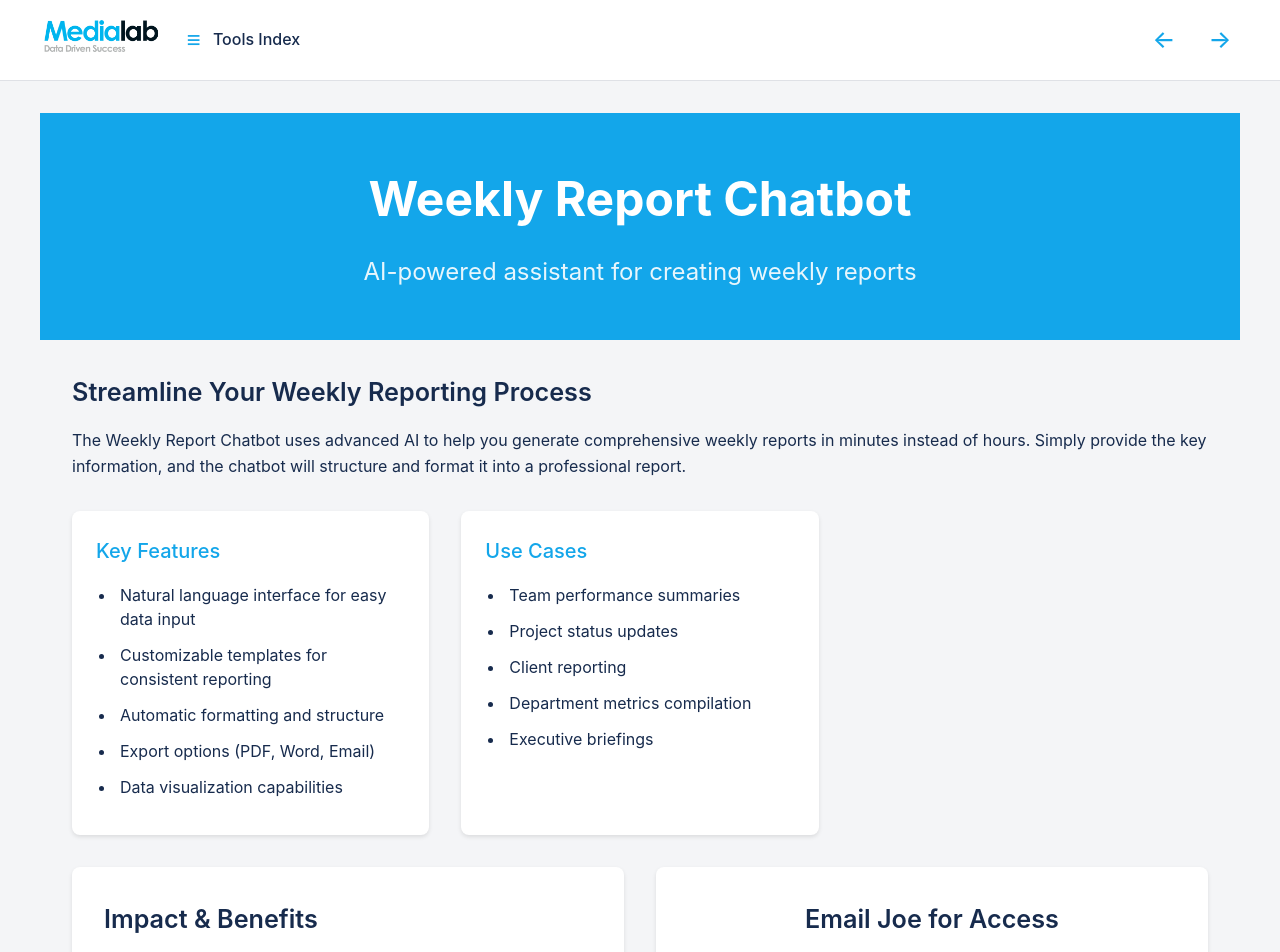
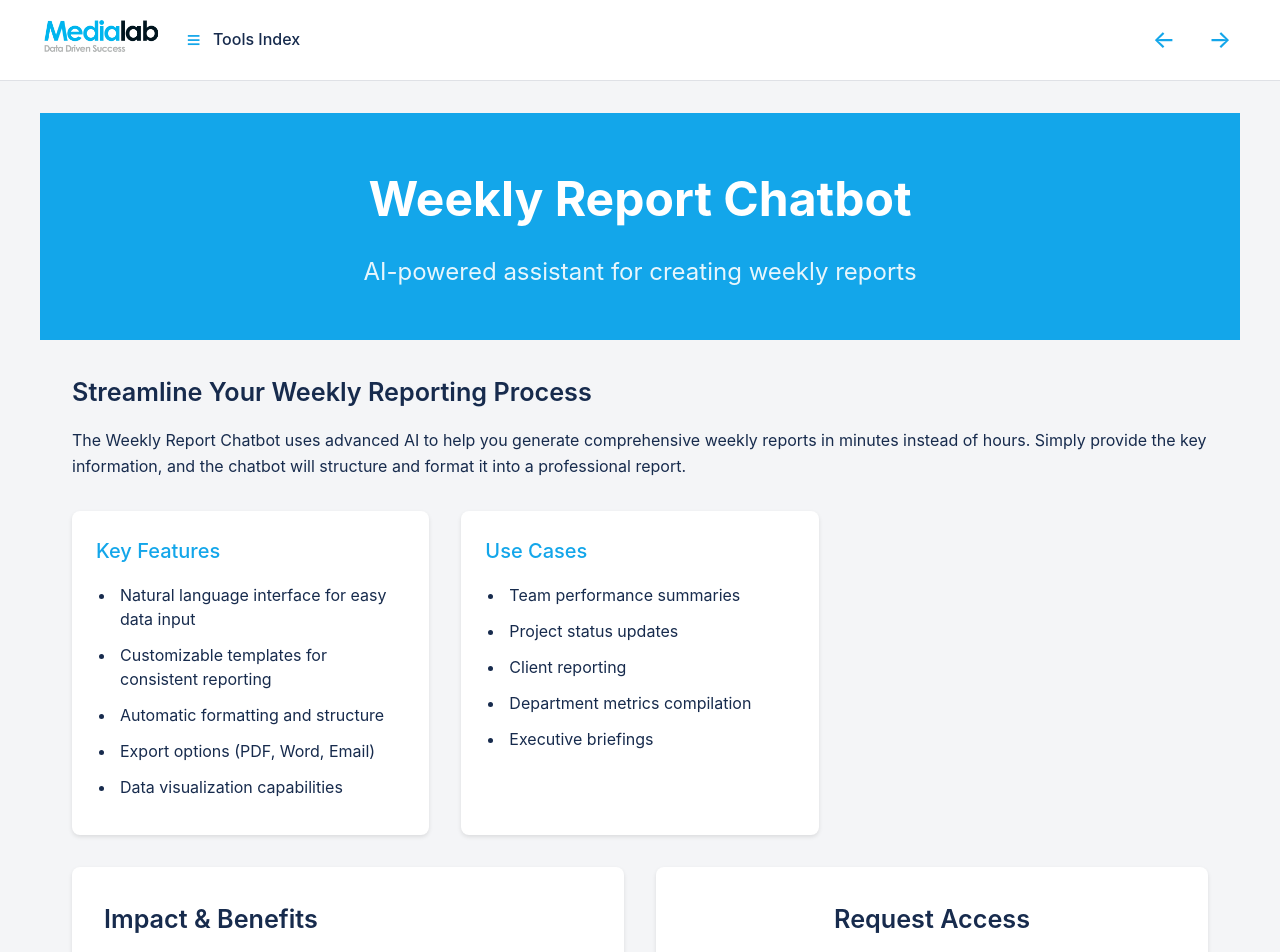
Before and after one commit to jasonlryan/mlbots-v2, a React (Vite) app: page /tools/weekly-report-chatbot in a window 1280 px wide. Shown: the top 952 px of the page. Built offline with nearby package versions, Linux system fonts and the light colour scheme; sample sign-in values are in the browser's storage.

Commit message:
Remove custom styles from email button component

```diff
--- a/src/pages/tools/WeeklyReportChatbot.tsx
+++ b/src/pages/tools/WeeklyReportChatbot.tsx
@@ -1,19 +1,12 @@
 import React from "react";
 import { ToolPage } from "../../components/shared/ToolPage";
 
-// Using a direct mailto link without JavaScript handling
+// URGENT FIX: Using a simple direct HTML anchor tag with mailto link
 const EmailButton = () => {
-  const emailAddress = "joe@medialab.co";
-  const subject = "Weekly Report Chatbot Access Request";
-  const body =
-    "Hi Joe,%0A%0AI'd like to request access to the Weekly Report Chatbot tool.%0A%0AThanks!";
-  const mailtoLink = `mailto:${emailAddress}?subject=${subject}&body=${body}`;
-
   return (
     <a
-      href={mailtoLink}
+      href="mailto:joe.slade@medialabgroup.co.uk?subject=Weekly%20Report%20Chatbot%20Access%20Request&body=Hi%20Joe%2C%0A%0AI%27d%20like%20to%20request%20access%20to%20the%20Weekly%20Report%20Chatbot%20tool.%0A%0AThanks!"
       className="cta-button"
-      style={{ display: "inline-block", textDecoration: "none" }}
     >
       Send Email Request
     </a>
@@ -66,14 +59,14 @@ export default function WeeklyReportChatbot() {
         ],
       }}
       cta={{
-        title: "Email Joe for Access",
+        title: "Request Access",
         description:
           "Send an email request to get access to the Weekly Report Chatbot",
         buttonText: "Send Email Request",
         buttonLink: "#",
         customButton: <EmailButton />,
       }}
-      supportTeam={["Joe Smith", "Sarah Johnson"]}
+      supportTeam={["Joe Slade", "Sarah Johnson"]}
     />
   );
 }
```
